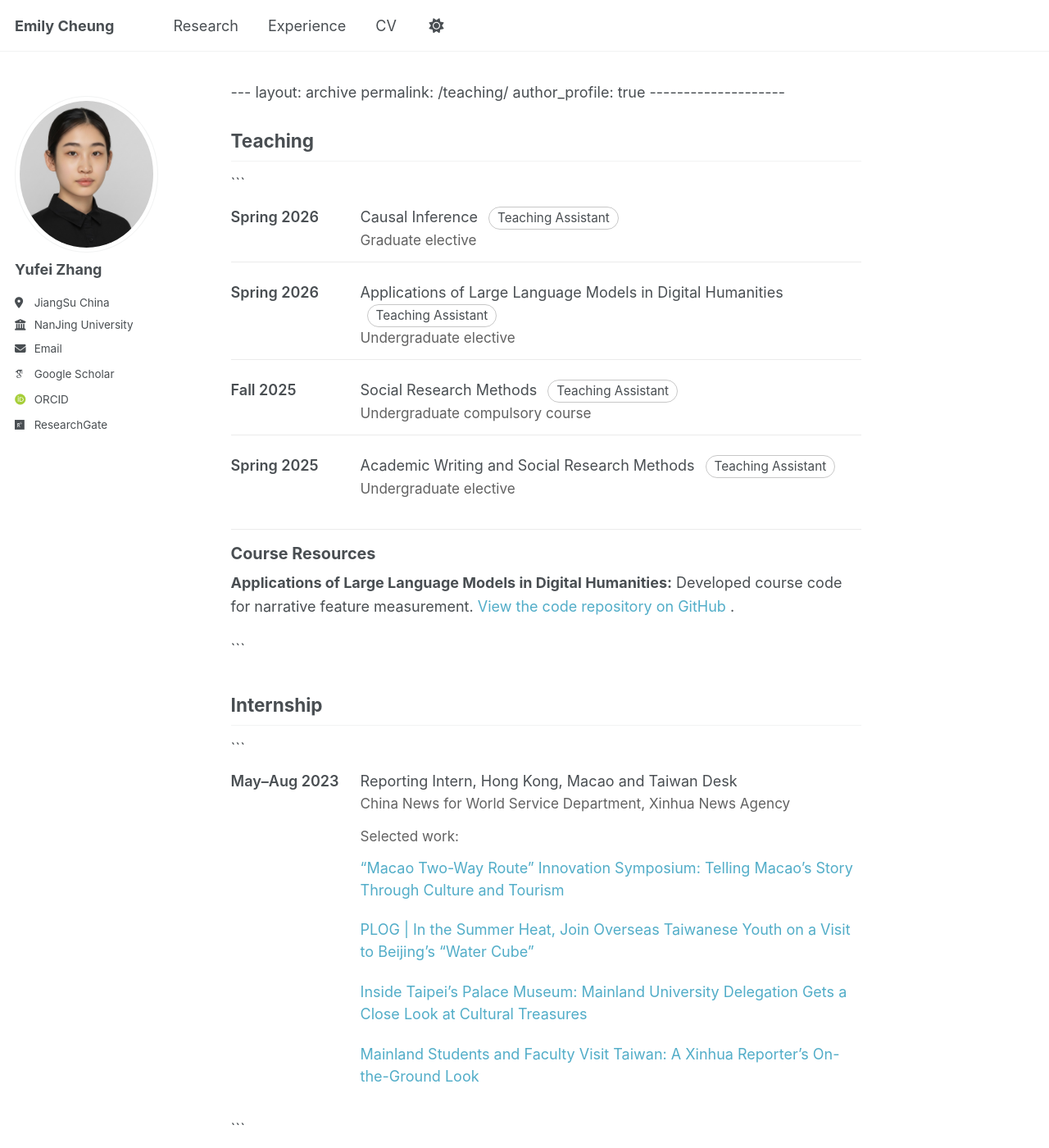
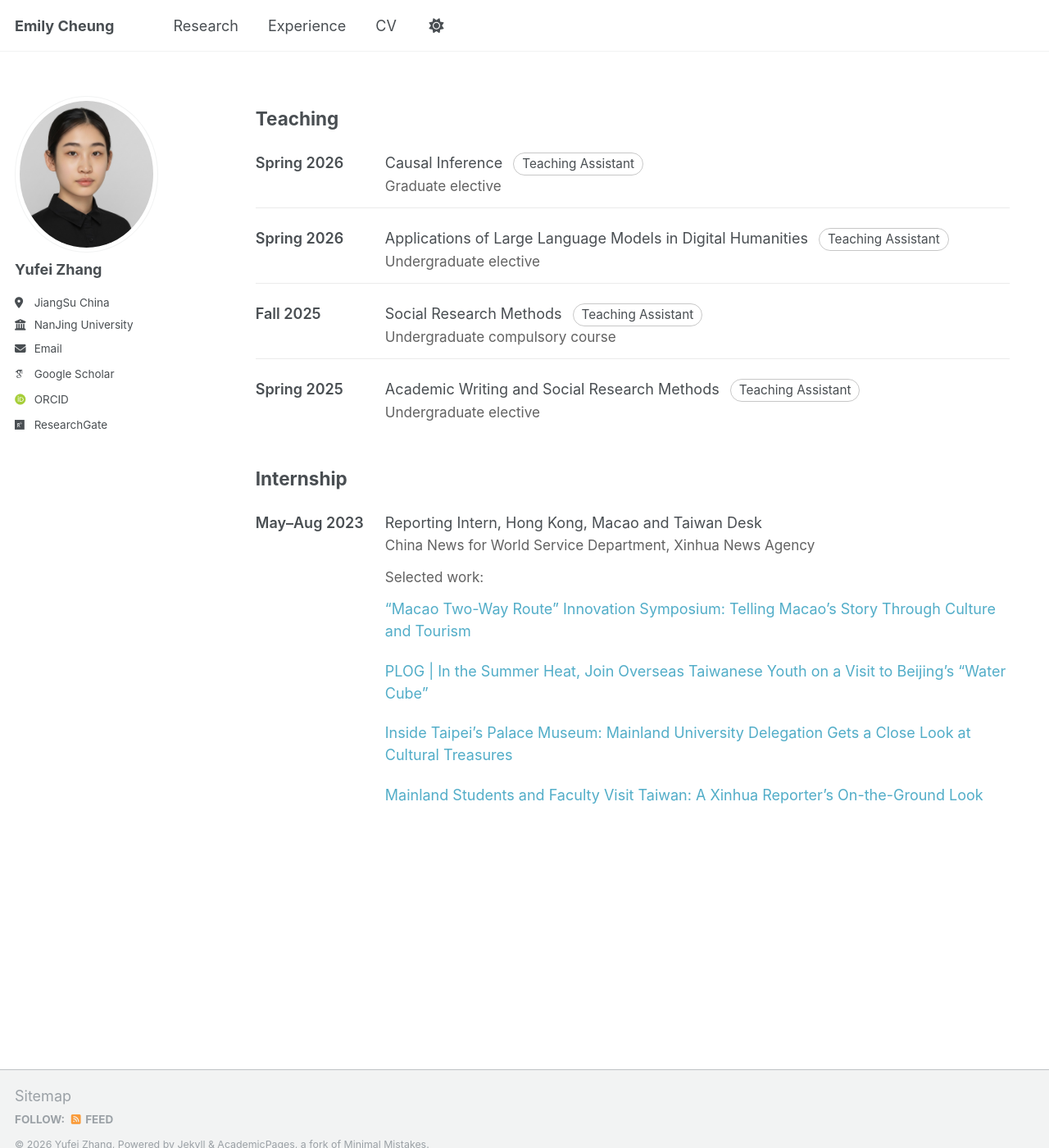
Before and after one commit to Emily-Cheung-1902/Emily-Cheung-1902.github.io, a Jekyll site: the page built from _pages/teaching.html, in a window 1280 px wide and 1400 px high. Shown: the whole window at 82% size. Built offline with Jekyll 4.4.1, drawn with Linux system fonts in a browser that asks for light colours; some web fonts are replaced.

````diff
--- a/_pages/teaching.html
+++ b/_pages/teaching.html
@@ -2,7 +2,7 @@
 layout: archive
 permalink: /teaching/
 author_profile: true
---------------------
+---
 
 {% include base_path %}
 
@@ -32,24 +32,8 @@ author_profile: true
     line-height: 1.6;
     vertical-align: baseline;
   }
-  .cv-resources {
-    margin-top: 1.25rem;
-    padding-top: 1rem;
-    border-top: 1px solid rgba(0,0,0,0.08);
-  }
-  .cv-resources h3 {
-    margin: 0 0 0.55rem 0;
-    font-size: 1.1rem;
-  }
-  .cv-resource-item {
-    margin: 0;
-    line-height: 1.6;
-  }
-  .cv-resource-item a { text-decoration: none; }
-  .cv-resource-item a:hover { text-decoration: underline; }
   .cv-works a { text-decoration: none; }
   .cv-works a:hover { text-decoration: underline; }
-
   @media (max-width: 680px) {
     .cv-item { flex-direction: column; gap: 0.25rem; }
     .cv-term { min-width: auto; }
@@ -60,8 +44,6 @@ author_profile: true
 
   <section class="cv-section">
     <h2>Teaching</h2>
-
-```
     <ul class="cv-list">
       <li class="cv-item">
         <div class="cv-term">Spring 2026</div>
@@ -99,55 +81,35 @@ author_profile: true
         </div>
       </li>
     </ul>
-
-<div class="cv-resources">
-  <h3>Course Resources</h3>
-  <p class="cv-resource-item">
-    <strong>Applications of Large Language Models in Digital Humanities:</strong>
-    Developed course code for narrative feature measurement.
-    <a href="https://github.com/Emily-Cheung-1902/Narrative-Feature-Measurement" target="_blank" rel="noopener">
-      View the code repository on GitHub
-    </a>.
-  </p>
-</div>
-```
-
   </section>
 
   <section class="cv-section">
     <h2>Internship</h2>
-
-```
     <ul class="cv-list">
       <li class="cv-item">
         <div class="cv-term">May–Aug 2023</div>
-
         <div class="cv-main">
           Reporting Intern, Hong Kong, Macao and Taiwan Desk<br/>
           <span class="cv-meta">China News for World Service Department, Xinhua News Agency</span>
 
           <div style="margin-top: 0.75rem;">
             <div class="cv-meta" style="margin-bottom: 0.35rem;">Selected work:</div>
-
             <ul class="cv-list cv-works">
               <li style="padding: 0.35rem 0;">
                 <a href="https://h.xinhuaxmt.com/vh512/share/11613903?d=134b248" target="_blank" rel="noopener">
                   “Macao Two-Way Route” Innovation Symposium: Telling Macao’s Story Through Culture and Tourism
                 </a>
               </li>
-
               <li style="padding: 0.35rem 0;">
                 <a href="https://h.xinhuaxmt.com/vh512/share/11608546?d=134b245" target="_blank" rel="noopener">
                   PLOG | In the Summer Heat, Join Overseas Taiwanese Youth on a Visit to Beijing’s “Water Cube”
                 </a>
               </li>
-
               <li style="padding: 0.35rem 0;">
                 <a href="https://h.xinhuaxmt.com/vh512/share/11598545?d=134b23e" target="_blank" rel="noopener">
                   Inside Taipei’s Palace Museum: Mainland University Delegation Gets a Close Look at Cultural Treasures
                 </a>
               </li>
-
               <li style="padding: 0.35rem 0;">
                 <a href="https://h.xinhuaxmt.com/vh512/share/11600136?d=134b23f" target="_blank" rel="noopener">
                   Mainland Students and Faculty Visit Taiwan: A Xinhua Reporter’s On-the-Ground Look
@@ -155,11 +117,10 @@ author_profile: true
               </li>
             </ul>
           </div>
+
         </div>
       </li>
     </ul>
-```
-
   </section>
 
 </div>
````
Lines whose indentation alone changed are shown as unchanged.
